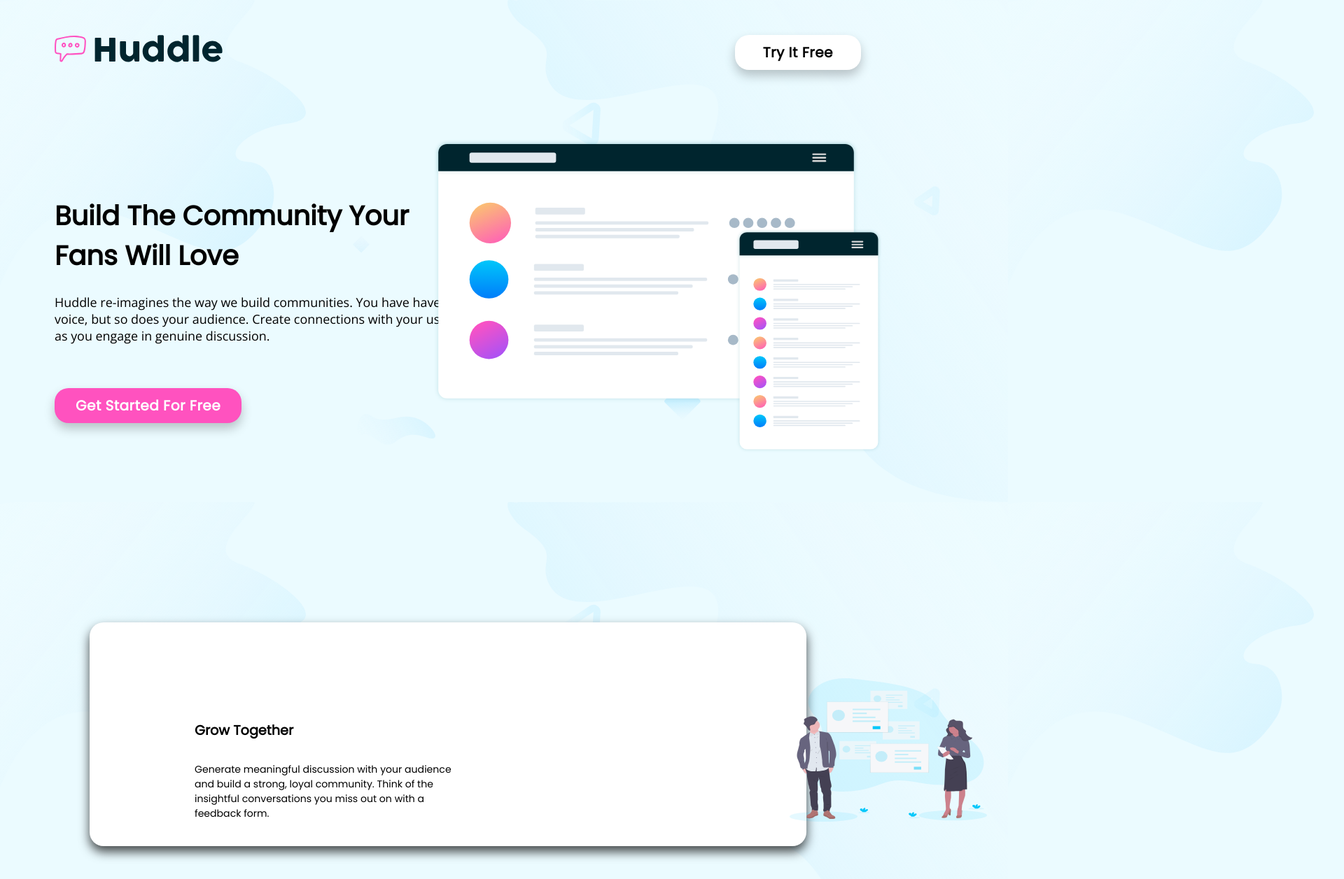
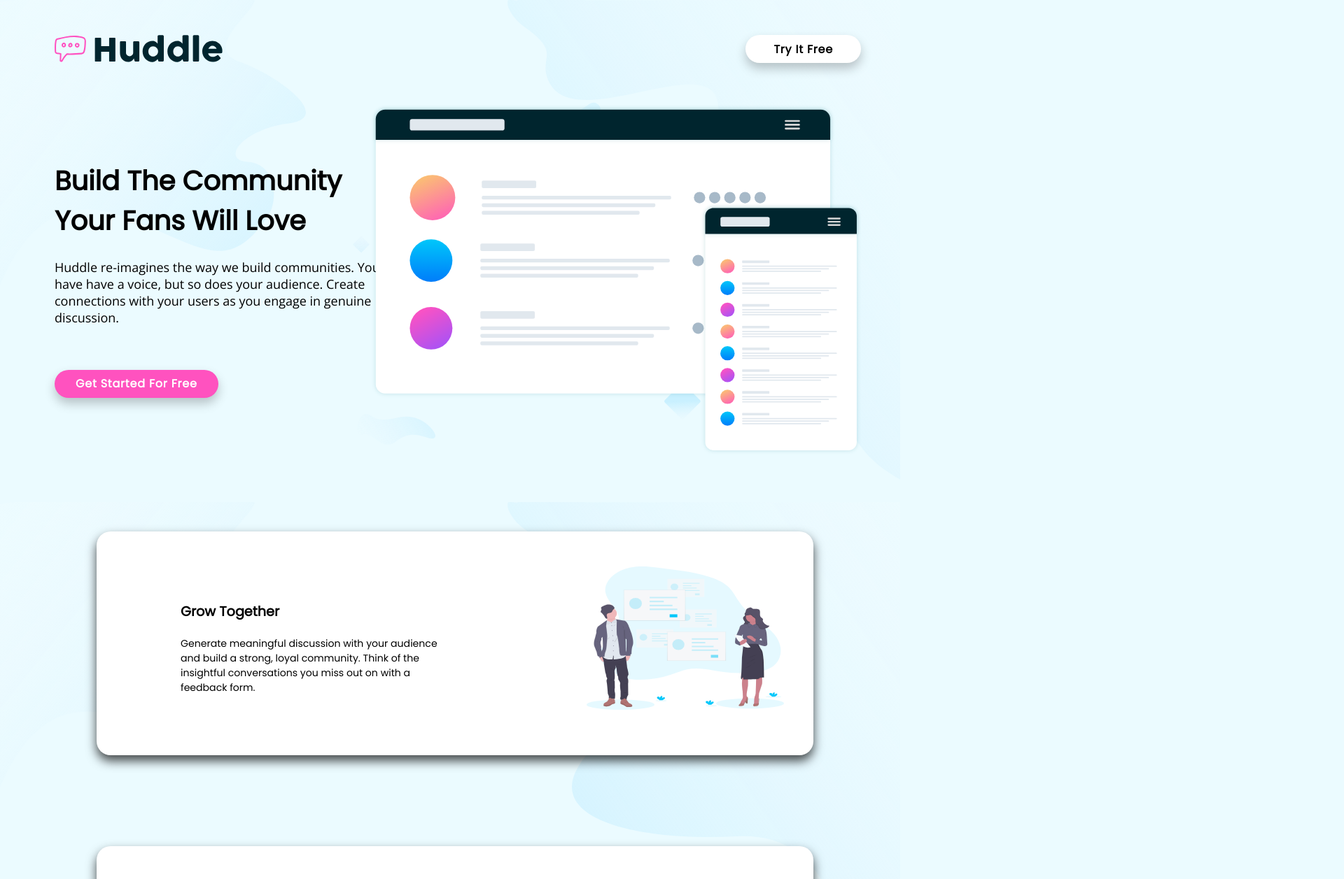
Before and after one commit to JohnDoddy/frontend-design-1, a plain HTML site: page index.html in a window 1280 px wide. Shown: the top 1257 px of the page at 70% size, 1920 px wide, since content can reach past the window. Drawn offline with nearby package versions, Linux system fonts and the light colour scheme.

Commit message:
Bug Fixes

```diff
--- a/index.html
+++ b/index.html
@@ -82,8 +82,8 @@
         example@huddle.com
     </p>
     <div class="info">
-        About Us
-        What We Do
+        About Us<br>
+        What We Do<br>
         FAQ
     </div>
     <div class="info-2">
--- a/styles.css
+++ b/styles.css
@@ -1,18 +1,18 @@
 body {
     background-image: url(images/bg-hero-desktop.svg);
     background-color: hsl(193, 100%, 96%);
+    width: 800px;
 }
 
 .logo {
     margin-top: 50px;
     margin-left: 70px;
-    width: 1640px;
     height: 50px;
 }
 .try-it-free {
     font-family: 'Poppins', Arial, Helvetica, sans-serif;
-    height: 50px;
-    font-size: 20px;
+    height: 40px;
+    font-size: 16px;
     font-weight: bold;
     position: absolute;
     background: white;
@@ -26,7 +26,7 @@ body {
     border-radius: 20px 20px 20px 20px;
     border: none;
     box-shadow: 0px 8px 15px rgba(0, 0, 0, 0.226);
-    letter-spacing: 0.5px;
+    letter-spacing: 0.8px;
 
 }
 .try-it-free:hover {
@@ -43,26 +43,26 @@ body {
 }
 #paragraph {
     font-family: 'Open Sans', sans-serif;
-    font-size: 1.4vw;
+    font-size: 18px;
     font-weight: 400;
 }
 .community {
-    width: 590px;
-    height: 480px;
+    width: 500px;
+    height: 400px;
     margin-left: 70px;
-    margin-top: 180px;
+    margin-top: 130px;
 }
 
 .get-started {
     font-family: 'Poppins', sans-serif;
-    font-size: 20px;
+    font-size: 16px;
     font-weight: bold;
-    height: 50px;
+    height: 40px;
     color: white;
     margin-top: 45px;
     padding-left: 30px;
     padding-right: 30px;
-    letter-spacing: 0.5px;
+    letter-spacing: 0.8px;
     background: hsl(322, 100%, 66%);
     position: absolute;
     transition: all 0.3s ease 0s;
@@ -79,10 +79,10 @@ body {
 }
 .mockup {
     text-align: right;
-    top: 200px;
-    right: 20px;
-    width: 50vw;
-    height: 35vw;
+    top: 150px;
+    right: 50px;
+    width: 700px;
+    height: 500px;
     position: absolute;
     margin-left: 750px;
 }
@@ -90,7 +90,7 @@ body {
     background: white;
     border-radius: 20px 20px 20px 20px;
     margin-top: 130px;
-    margin-left: auto;
+    margin-left: 130px;
     margin-right: auto;
     width: 80vw;
     height: 25vw;
@@ -98,22 +98,20 @@ body {
 }
 #heading-2 {
     position: absolute;
-    /* background: red; */
     width: 25vw;
-    margin-left: 150px;
-    margin-top: 140px;
+    margin-left: 120px;
+    margin-top: 100px;
     font-family: 'Poppins', sans-serif;
     font-size: 1.5vw;
     font-weight: bold;
 
 }
 #paragraph-2 {
-    /* background: greenyellow; */
     position: absolute;
     width: 30vw;
     height: 10vw;
-    margin-left: 150px;
-    margin-top: 200px;
+    margin-left: 120px;
+    margin-top: 150px;
     font-family: 'Poppins', sans-serif;
     font-size: 1.1vw;
     font-weight: normal;
@@ -121,8 +119,8 @@ body {
 
 .grow-together-img {
     position: absolute;
-    margin-left: 1000px;
-    margin-top: 80px;
+    margin-left: 700px;
+    margin-top: 50px;
     margin-bottom: 10px;
     width: 22vw;
     height: 16vw;
@@ -133,10 +131,10 @@ body {
     background: white;
     border-radius: 20px 20px 20px 20px;
     margin-top: 130px;
-    margin-left: auto;
+    margin-left: 330px;
     margin-right: auto;
     width: 50vw;
-    height: 10vw;
+    height: 13vw;
     box-shadow: 0px 8px 15px rgba(0, 0, 0, 0.719);
 }
 #build {
@@ -145,20 +143,20 @@ body {
     font-weight: bold;
     position: absolute;
     margin-top: 30px;
-    margin-left: 175px;
+    margin-left: 165px;
 }
 
 .get-started-2 {
     font-family: 'Poppins', sans-serif;
-    font-size: 20px;
+    font-size: 16px;
     font-weight: bold;
-    height: 50px;
+    height: 45px;
     color: white;
     margin-top: 100px;
-    margin-left: 300px;
+    margin-left: 230px;
     padding-left: 30px;
     padding-right: 30px;
-    letter-spacing: 0.5px;
+    letter-spacing: 0.8px;
     background: hsl(322, 100%, 66%);
     position: absolute;
     transition: all 0.3s ease 0s;
@@ -176,8 +174,8 @@ body {
 .footer {
     position: absolute;
     background-color: hsl(206, 100%, 10%);
-    width: 2000px;
-    height: 500px;
+    width: 100%;
+    height: 400px;
     margin: 0;
     border-left: 0px;
     margin-top: 100px;
```
